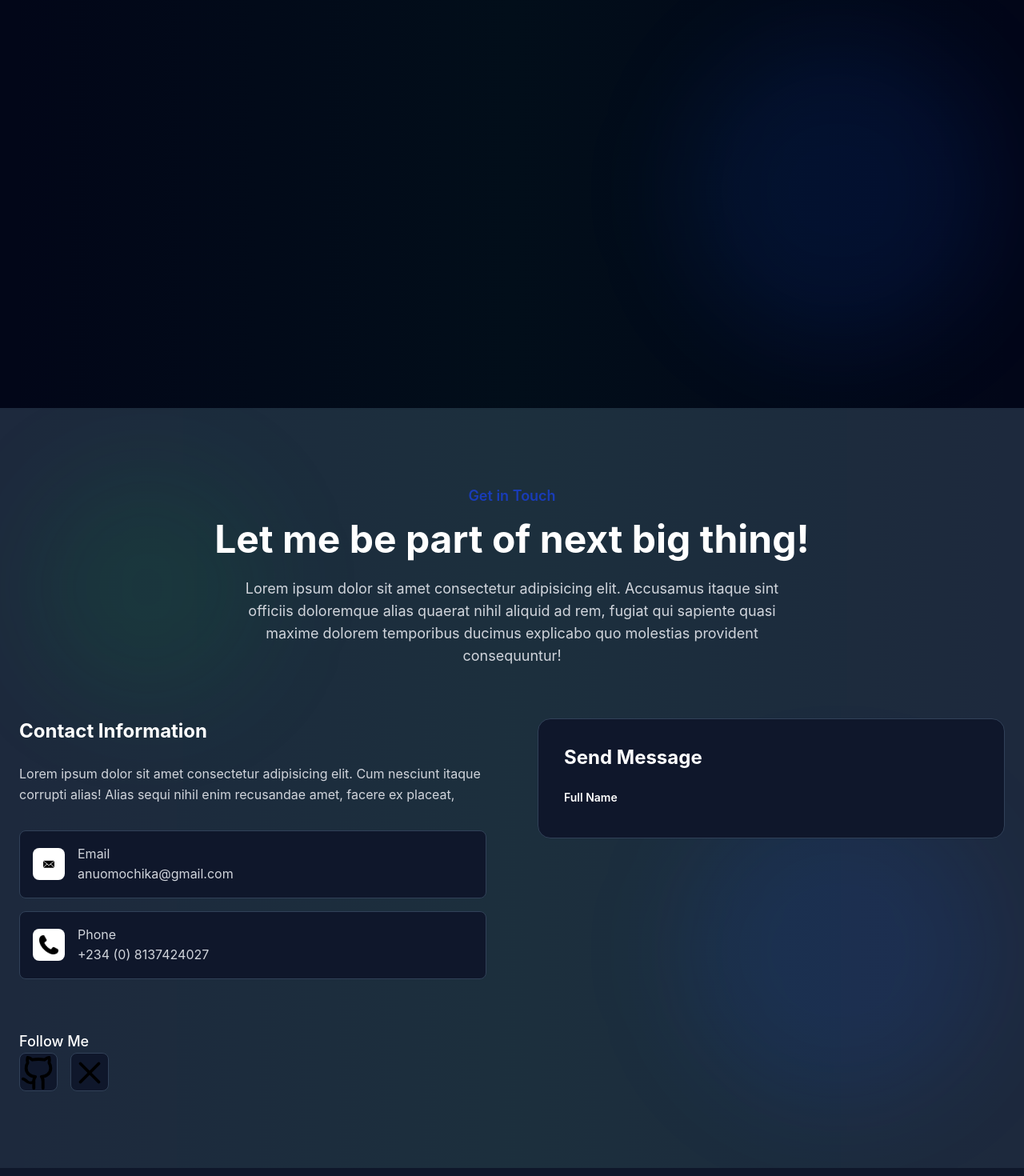
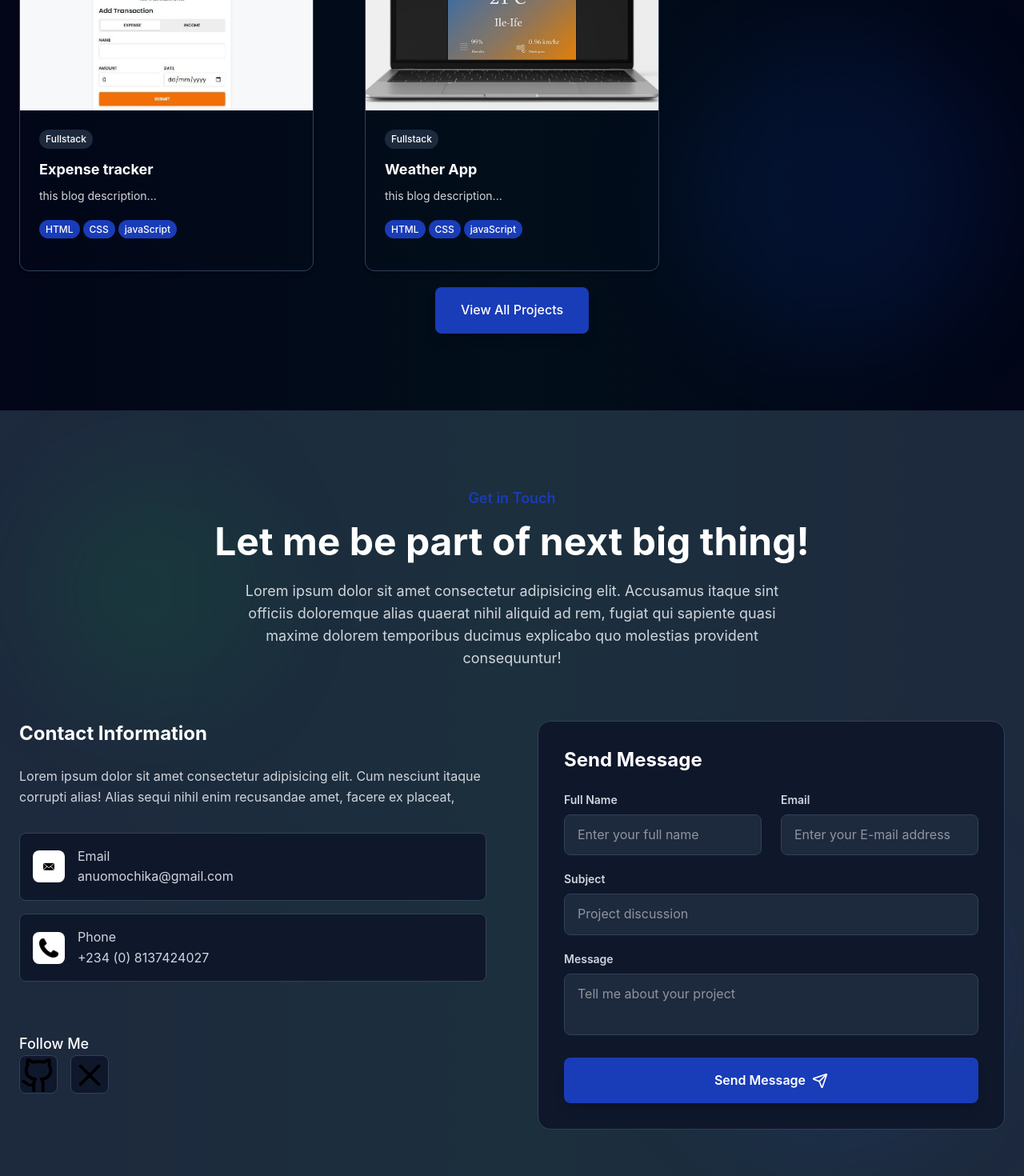
Before and after one commit to FrankAnuom/Neo, a React (Vite) app: page / in a window 1280 px wide. Shown: the part 3360-4830 px from the top of the page at 80% size. Built offline with nearby package versions, Linux system fonts and the light colour scheme.

Commit message:
completed contact section

```diff
--- a/src/components/Contact.jsx
+++ b/src/components/Contact.jsx
@@ -1,9 +1,25 @@
-import React from "react";
-import { Github, X } from "lucide-react";
+import React, { useEffect, useState } from "react";
+import { Github, Send, X } from "lucide-react";
 import phone from "../assets/phone.png";
 import mail from "../assets/mail.png";
 
 function Contact() {
+  const [isVisible, setIsVisible] = useState(false);
+
+  useEffect(() => {
+    const observer = new IntersectionObserver(
+      ([entry]) => {
+        if (entry.intersectionRatio) {
+          setIsVisible(true);
+        }
+      },
+      { threshold: 0.3 }
+    );
+    const element = document.getElementById("contact");
+    if (element) observer.observe(element);
+    return () => observer.disconnect();
+  }, []);
+
   return (
     <section
       id="contact"
@@ -19,7 +35,12 @@ function Contact() {
       </div>
 
       <div className="container mx-auto px-6 relative z-10">
-        <div className={`text-center mb-16 transition-all duration-1000`}>
+        <div
+          className={`text-center mb-16 transition-all duration-1000
+          ${
+            isVisible ? "opacity-100 translate-y-0" : "opacity-0 translate-y-10"
+          }`}
+        >
           <p className="text-blue-800 font-semibold text-lg mb-4">
             Get in Touch
           </p>
@@ -34,7 +55,14 @@ function Contact() {
           </p>
         </div>
         <div className="grid lg:grid-cols-2 gap-16">
-          <div className={`space-y-8 transition-all duration-1000`}>
+          <div
+            className={`space-y-8 transition-all duration-1000
+            ${
+              isVisible
+                ? "opacity-100 translate-y-0"
+                : "opacity-0 translate-y-10"
+            }`}
+          >
             <h3 className="text-2xl font-bold text-white mb-6 ">
               Contact Information
             </h3>
@@ -61,7 +89,12 @@ function Contact() {
                     key={index}
                     className={`flex items-center gap-4 p-4 bg-slate-900 rounded-lg hover:bg-slate-700
                 transition-all duration-300 border border-slate-700 hover:border-blue-800 group cursor-pointer transform
-                hover:scale-105`}
+                hover:scale-105
+                ${
+                  isVisible
+                    ? "opacity-100 translate-y-0"
+                    : "opacity-0 translate-y-10"
+                }`}
                     style={{ animateDelay: `${index * 200 + 300}ms` }}
                   >
                     <div
@@ -88,7 +121,14 @@ function Contact() {
               })}
             </div>
 
-            <div className={`pt-8 transition-all duration-1000 delay-900`}>
+            <div
+              className={`pt-8 transition-all duration-1000 delay-900
+              ${
+                isVisible
+                  ? "opacity-100 translate-y-0"
+                  : "opacity-0 translate-y-10"
+              }`}
+            >
               <h4 className="text-lg font-medium text-white nb-4">Follow Me</h4>
               <div className="flex gap-4">
                 <a
@@ -109,26 +149,92 @@ function Contact() {
               </div>
             </div>
           </div>
-          <div className={`transition-all duration-1000 delay-300`}>
+          <div
+            className={`transition-all duration-1000 delay-300
+            ${
+              isVisible
+                ? "opacity-100 translate-y-0"
+                : "opacity-0 translate-y-10"
+            }`}
+          >
             <div
               className="bg-slate-900 p-8  rounded-2xl border border-slate-700 hover:border-blue-500/50 transition-all duration-300
           "
             >
-            <h3 className="text-2xl font-bold text-white mb-6">Send Message</h3>
+              <h3 className="text-2xl font-bold text-white mb-6">
+                Send Message
+              </h3>
 
               <form>
                 <div className="grid md:grid-cols-2 gap-6">
                   <div className="group">
-                  <label className="block text-sm font-semibold text-gray-300 mb-2 transition-all duration-300 text-white">Full Name</label>
-
+                    <label className="block text-sm font-semibold text-gray-300 mb-2 transition-all duration-300">
+                      Full Name
+                    </label>
+                    <input
+                      type="text"
+                      id="name"
+                      className="w-full bg-slate-800 border border-slate-700 rounded-lg px-4 py-3 text-white
+                    placeholder:gray-400 focus:ring-2 focus:ring-blue-800 focus:border-transparent transition-all
+                    duration-300 hover:border-blue-400"
+                      placeholder="Enter your full name"
+                      required
+                    />
                   </div>
-
+                  <div className="group">
+                    <label className="block text-sm font-semibold text-gray-300 mb-2 transition-all duration-300">
+                      Email
+                    </label>
+                    <input
+                      type="email"
+                      id="email"
+                      className="w-full bg-slate-800 border border-slate-700 rounded-lg px-4 py-3 text-white
+                    placeholder:gray-400 focus:ring-2 focus:ring-blue-800 focus:border-transparent transition-all
+                    duration-300 hover:border-blue-400"
+                      placeholder="Enter your E-mail address"
+                      required
+                    />
                   </div>
+                </div>
+                <div className="group mt-5">
+                  <label className="block text-sm font-semibold text-gray-300 mb-2 transition-all duration-300">
+                    Subject
+                  </label>
+                  <input
+                    type="text"
+                    id="name"
+                    className="w-full bg-slate-800 border border-slate-700 rounded-lg px-4 py-3 text-white
+                    placeholder:gray-400 focus:ring-2 focus:ring-blue-800 focus:border-transparent transition-all
+                    duration-300 hover:border-blue-400"
+                    placeholder="Project discussion"
+                    required
+                  />
+                </div>
+                <div className="group mt-5">
+                  <label className="block text-sm font-semibold text-gray-300 mb-2 transition-all duration-300">
+                    Message
+                  </label>
+                  <textarea
+                    type="text"
+                    id="name"
+                    className="w-full bg-slate-800 border border-slate-700 rounded-lg px-4 py-3 text-white
+                    placeholder:gray-400 focus:ring-2 focus:ring-blue-800 focus:border-transparent transition-all
+                    duration-300 hover:border-blue-400 resize-none"
+                    placeholder="Tell me about your project"
+                    required
+                  />
+                </div>
+                <button
+                  className="mt-5 w-full bg-blue-800 text-white py-4 rounded-lg hover:bg-blue-400 transition-all duration-300
+                  font-semibold flex items-center justify-center gap-2 shadow-lg hover:shadow-lg hover:scale-105 group"
+                >
+                  Send Message
+                  <Send className="w-5 h-5 transition-all group-hover:translate-x-1 group-hover:translate-y-1" />
+                </button>
               </form>
             </div>
           </div>
         </div>
-
       </div>
     </section>
   );
--- a/src/components/Header.jsx
+++ b/src/components/Header.jsx
@@ -78,9 +78,9 @@ function Header() {
 
         {isMenuOpen && (
           <nav className="md:hidden mt-4 pb-4 border-t border-slate-800 pt-4 bg-slate-800 rounded-lg shadow-lg ">
-            {navItems.map((item) => {
+            {navItems.map((item, index) => {
               return (
-                <button className="block w-full text-center py-3 px-4 text-white  hover:bg-slate-blue-800 transition-all duration 300">
+                <button key={index} className="block w-full text-center py-3 px-4 text-white  hover:bg-slate-blue-800 transition-all duration 300">
                   {item.name}
                 </button>
               );
--- a/src/components/Projects.jsx
+++ b/src/components/Projects.jsx
@@ -4,7 +4,7 @@ import currency from "../assets/currency.jpg";
 import note from "../assets/note.jpg";
 import gallery from "../assets/gallery.png";
 import weather from "../assets/weather.jpg";
-import { ExternalLinkIcon, Github } from "lucide-react";
+import { ExternalLinkIcon, Github, Key } from "lucide-react";
 
 function Projects() {
   const [isVisible, setIsVisible] = useState(false);
@@ -18,7 +18,7 @@ function Projects() {
       },
       { threshold: 0.3 }
     );
-    const element = document.getElementById("projects");
+    const element = document.getElementById("project");
     if (element) observer.observe(element);
     return () => observer.disconnect();
   }, []);
@@ -92,12 +92,14 @@ function Projects() {
         ></div>
       </div>
       <div className="container mx-auto px-6 relative z-10">
-        <div className={`text-center mb-16 transition-all duration-1000
+        <div
+          className={`text-center mb-16 transition-all duration-1000
            ${
              isVisible
                ? "opacity-100 translate-y-0"
                : "opacity-0 translate-y-10"
-              }`}>
+           }`}
+        >
           <p className="text-blue-800 font-semibold text-lg mb-4">Portfolio</p>
           <h2 className="text-4xl md:text-5xl font-bold text-white mb-6">
             Featured Projects
@@ -111,6 +113,7 @@ function Projects() {
           {projects.map((project, index) => {
             return (
               <div
+                key={index}
                 className={`group bg-scale-900 rounded-xl shadow-md hover:shadow-lg transition-all
             duration-1000 delay-600 overflow-hidden border border-slate-700 hoover:border-white hover:scale-105
             ${
@@ -163,9 +166,11 @@ function Projects() {
                   <div className="flex flex-wrap gap-1 mb-4">
                     {project.technologies.map((tech, techIndex) => {
                       return (
+                        <div key={techIndex}>
                           <span className="bg-blue-800 text-white px-2 py-1 rounded-full text-xs font-medium">
                             {tech}
                           </span>
+                        </div>
                       );
                     })}
                   </div>
```
Also changed, not shown: src/components/Footer.jsx (added). Lines whose indentation alone changed are shown as unchanged.
